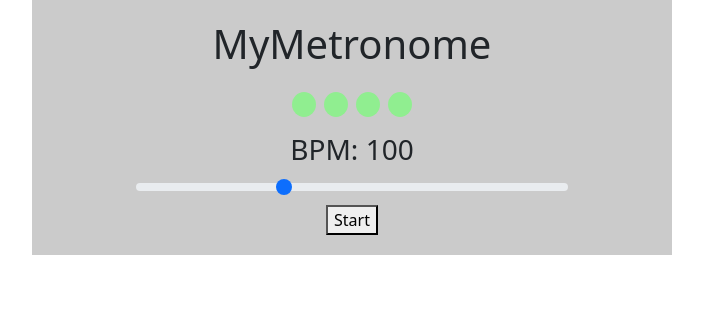
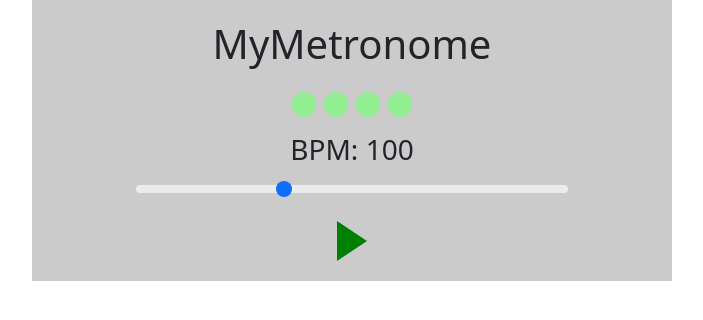
Before and after one commit to AdamJGav/Metronome, a React (Create React App) app in the folder client/: page / in a window 1280 px wide. Shown: the top 320 px of the page, without its empty margins (288-991 px from the left). Built offline with nearby package versions, Linux system fonts and the light colour scheme.

Commit message:
add button styling

```diff
--- a/client/src/App.css
+++ b/client/src/App.css
@@ -16,3 +16,18 @@
   background-color: #3498db;
   border-radius: 50%;
 }
+
+.play {
+  width: 0;
+  height: 0;
+  border-top: 20px solid transparent;
+  border-bottom: 20px solid transparent;
+  border-left: 30px solid green;
+  background-color: transparent;
+}
+
+.stop {
+  width: 40px;
+  height: 40px;
+  background-color: red;
+}
--- a/client/src/Metronome.js
+++ b/client/src/Metronome.js
@@ -90,7 +90,7 @@ const Metronome = () => {
         <h3>BPM: {bpm}</h3>
         <div class="w-75 d-inline-flex position-relative">
           <input
-          class="form-range"
+            class="form-range pt-1"
             type="range"
             min="40"
             max="218"
@@ -102,10 +102,10 @@ const Metronome = () => {
       </div>
 
       {/* Start/Stop Button */}
-      <div>
-        <button onClick={isRunning ? stopMetronome : startMetronome}>
-          {isRunning ? 'Stop' : 'Start'}
-        </button>
+      <div className="pt-3 d-flex justify-content-center">
+        <div onClick={isRunning ? stopMetronome : startMetronome}
+          className={` ${isRunning ? 'stop' : 'play'}`}>
+        </div>
       </div>
     </div>
   );
```
Lines whose indentation alone changed are shown as unchanged.
